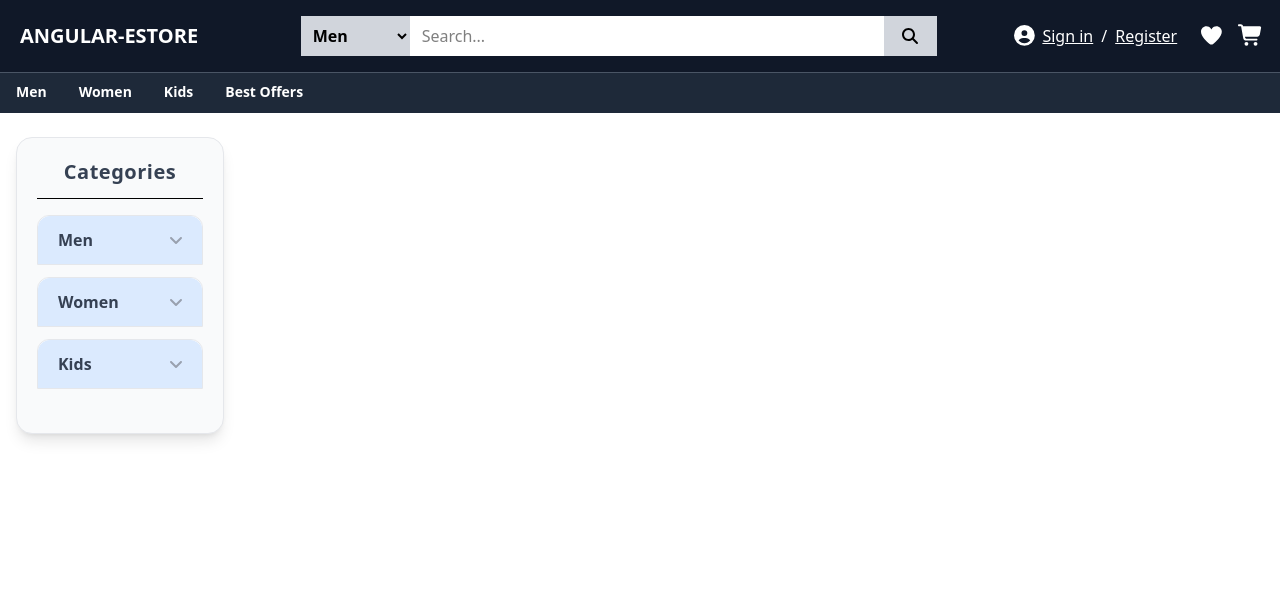
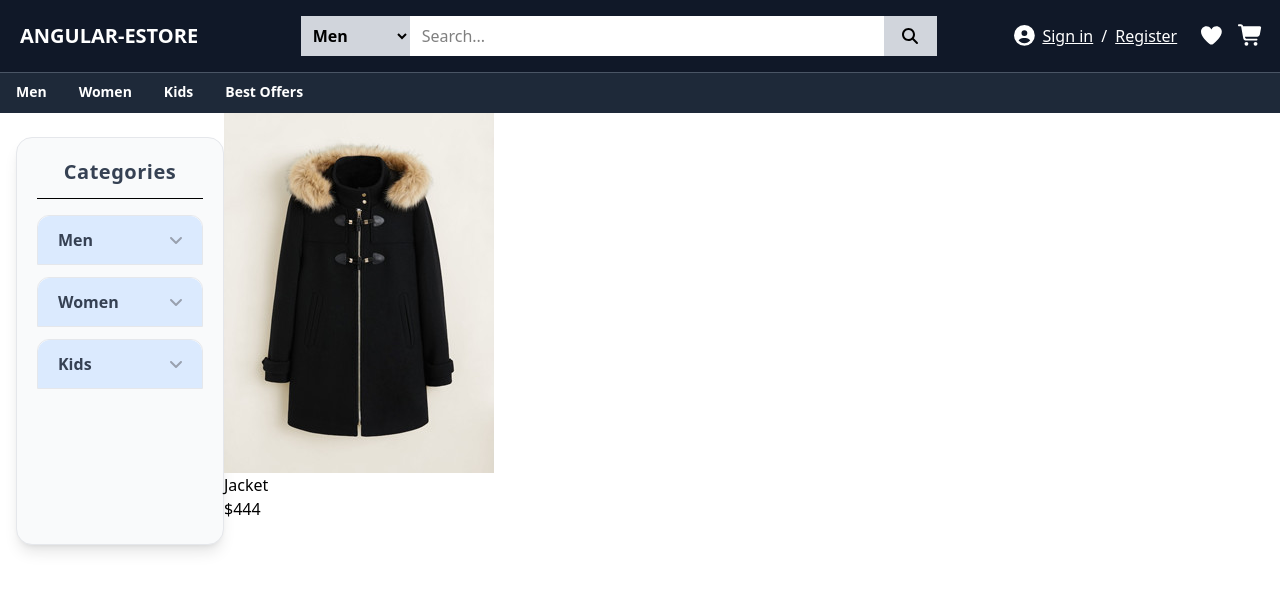
Before and after one commit to drisschammi/Angular-eStore, an Angular app: page /home in a window 1280 px wide. Shown: the top 590 px of the page. Built offline with nearby package versions, Linux system fonts and the light colour scheme.

Commit message:
feat(products): create products component with image display

```diff
--- a/src/app/components/home/home.component.html
+++ b/src/app/components/home/home.component.html
@@ -8,7 +8,11 @@
       <app-sidenavigation></app-sidenavigation>
     </div>
 
-    <div class="w-full sm:w-2/3 md:w-3/4 lg:w-5/6 xl:w-5/6"></div>
+    <div class="w-full sm:w-2/3 md:w-3/4 lg:w-5/6 xl:w-5/6">
+
+      <app-products></app-products>
+
+    </div>
 
   </div>
 </div>
--- a/src/app/components/home/home.component.ts
+++ b/src/app/components/home/home.component.ts
@@ -2,10 +2,11 @@ import { Component } from '@angular/core';
 import { HeaderComponent } from './header/header.component';
 import { CatnavigationComponent } from './catnavigation/catnavigation.component';
 import { SidenavigationComponent } from "./sidenavigation/sidenavigation.component";
+import { ProductsComponent } from "../products/products.component";
 
 @Component({
   selector: 'app-home',
-  imports: [HeaderComponent, CatnavigationComponent, SidenavigationComponent],
+  imports: [HeaderComponent, CatnavigationComponent, SidenavigationComponent, ProductsComponent],
   templateUrl: './home.component.html',
   styleUrl: './home.component.css'
 })
--- /dev/null
+++ b/src/app/components/products/products.component.html
@@ -0,0 +1,9 @@
+<div>
+  <div>
+    <img src="../../../../assets/images/shop-1.jpg" alt="Jacket" />
+  </div>
+  <div>
+    <h5><a href="#">Jacket</a></h5>
+    <p>$444</p>
+  </div>
+</div>
```
Also changed, not shown: src/app/components/products/products.component.ts (added, +11 -0 lines), public/assets/images/shop-1.jpg (added), src/app/components/products/products.component.css (added), 1 other file (tests, documents, lock files or other folders).
